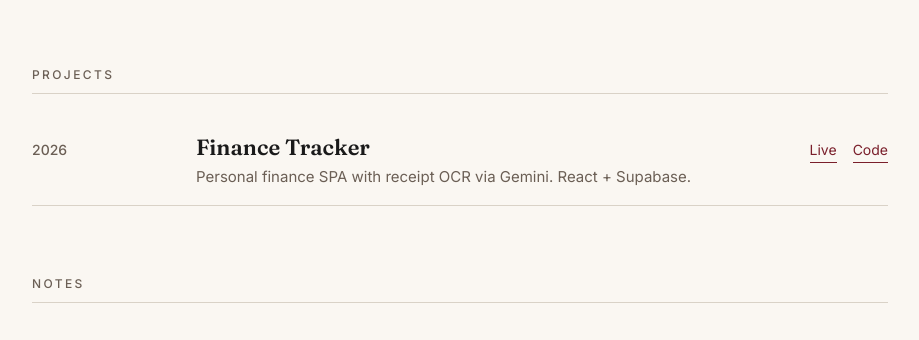
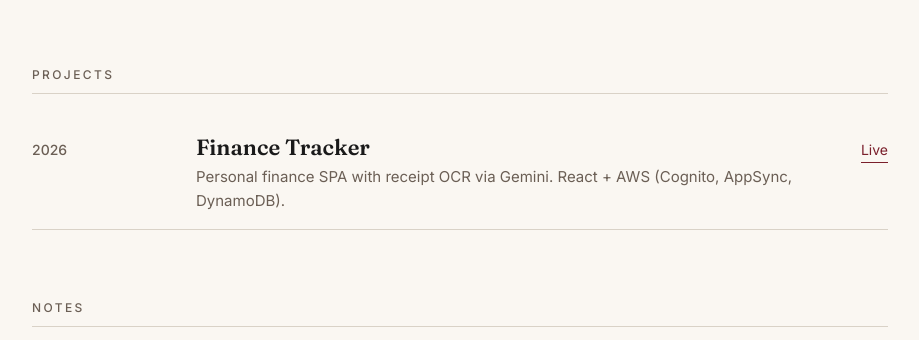
Before and after one commit to damerakd/damera.dev, a plain HTML site: page index.html in a window 1280 px wide. Shown: the part 386-726 px from the top of the page, without its empty margins (180-1099 px from the left). Drawn offline with Linux system fonts and the light colour scheme.

Commit message:
fix(site): drop link to now-private repo, update Finance Tracker to AWS
Co-Authored-By: Claude Opus 4.8 <noreply@anthropic.com>

```diff
--- a/index.html
+++ b/index.html
@@ -86,11 +86,10 @@
       <div class="proj-year">2026</div>
       <div>
         <div class="proj-title">Finance Tracker</div>
-        <div class="proj-desc">Personal finance SPA with receipt OCR via Gemini. React + Supabase.</div>
+        <div class="proj-desc">Personal finance SPA with receipt OCR via Gemini. React + AWS (Cognito, AppSync, DynamoDB).</div>
       </div>
       <div class="proj-actions">
         <a href="https://finance.damera.dev/">Live</a>
-        <a href="https://github.com/damerakd/Finance-Tracker">Code</a>
       </div>
     </div>
   </section>
```
